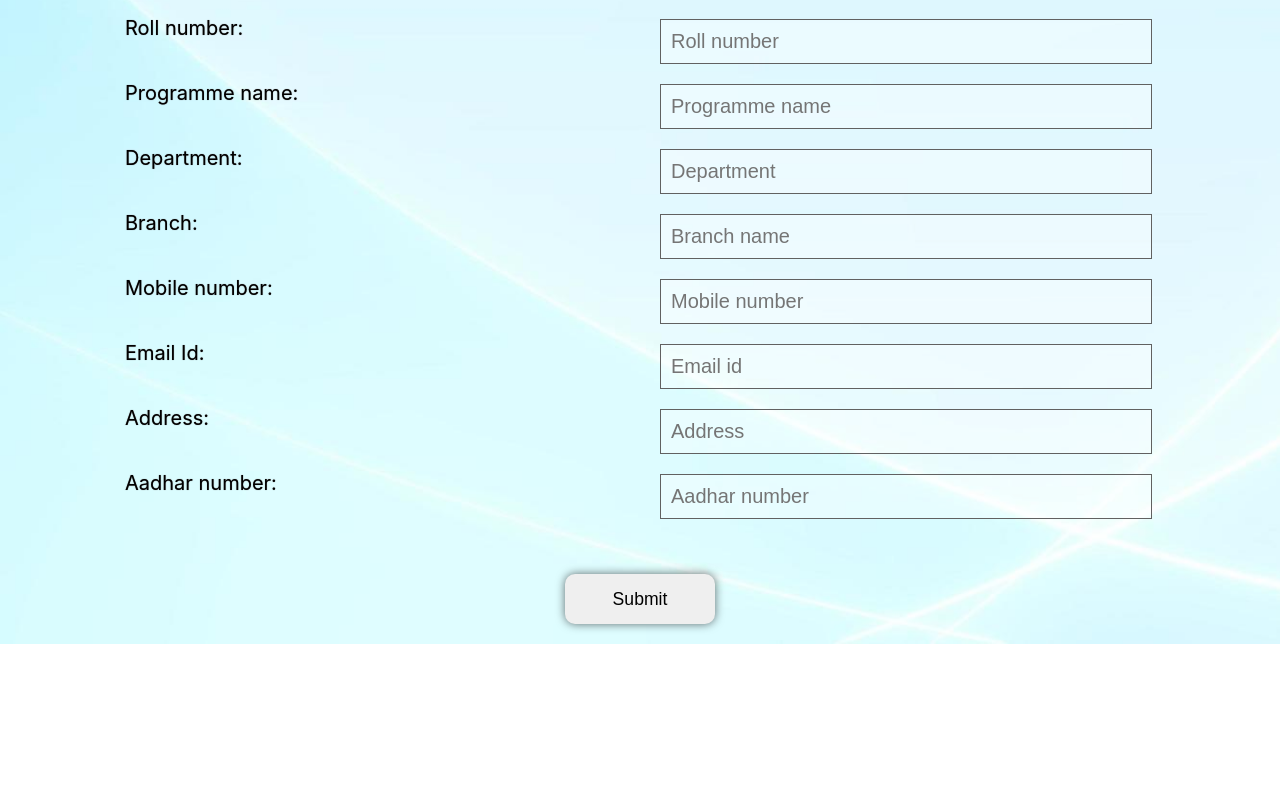
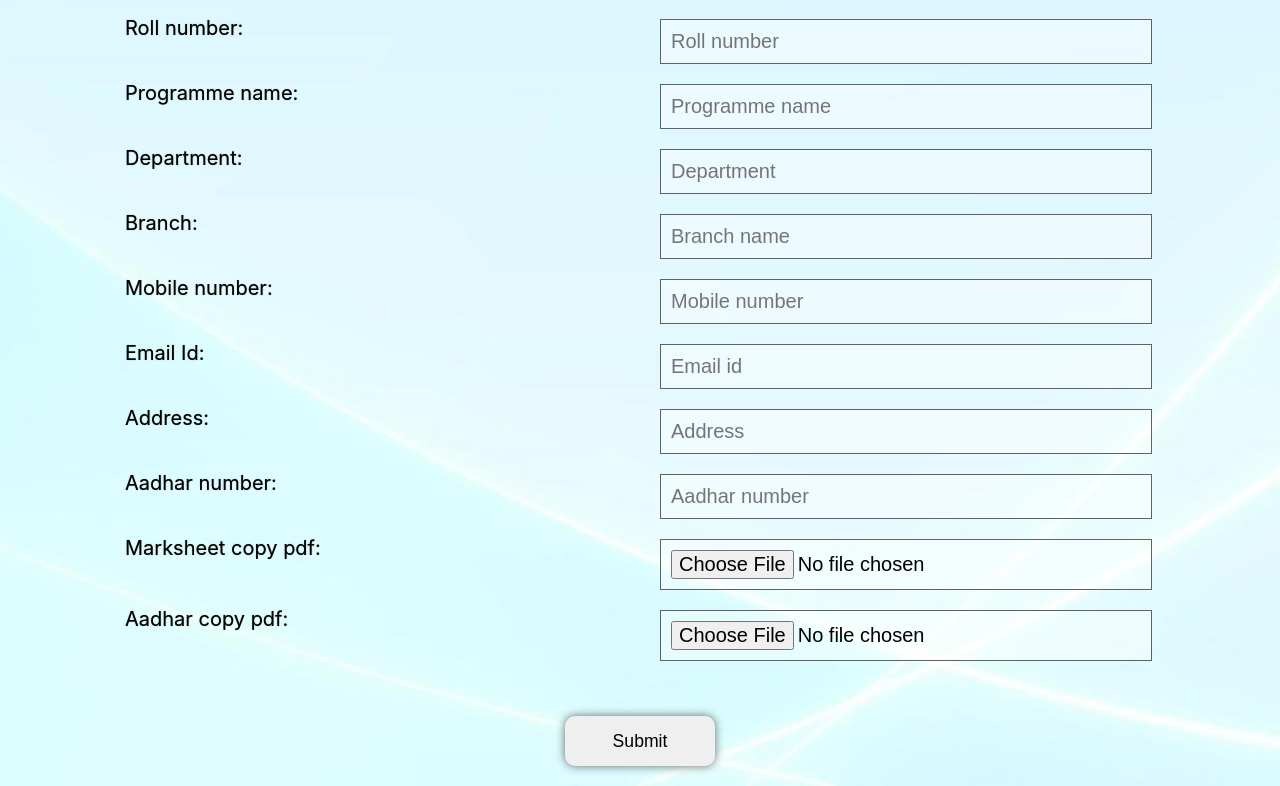
Before and after one commit to Arnavgarg68/Module1Darpan, a React (Create React App) app: page / in a window 1280 px wide. Shown: the part 298-1084 px from the top of the page. Before the commit the page ends 942 px from the top, so only its background shows below. Built offline with nearby package versions, Linux system fonts and the light colour scheme.

Commit message:
file field done

```diff
--- a/src/App.css
+++ b/src/App.css
@@ -3,8 +3,9 @@ body{
   padding: 0;
   box-sizing: border-box;
   background-image: url('./white-and-blue-tone-abstract-background-backdrop-for-presentation-design-for-website-concept-of-beauty-and-health-business-brochure-free-photo.jpg');
-  background-repeat: no-repeat;
+  /* background-repeat: no-repeat; */
   background-size: cover;
+  background-position: center;
 }
 .Header-main{
   background-color: orange;
@@ -43,6 +44,7 @@ body{
 }
 /* Input field css */
 form{
+
   display: flex;
   flex-direction: column;
   justify-content: center;
--- a/src/components/InputPage.jsx
+++ b/src/components/InputPage.jsx
@@ -35,6 +35,10 @@ export default function InputPage() {
             <input type="text" id='address' className="InputPage-field" placeholder='Address'/>
             <label htmlFor="aadhar" className='InputPage-Labels'>Aadhar number:</label>
             <input type="text" id='aadhar' className="InputPage-field" placeholder='Aadhar number'/>
+            <label htmlFor="marksheet" className='InputPage-Labels'>Marksheet copy pdf:</label>
+            <input type="file" id='marksheet' accept="application/pdf" className="InputPage-field" placeholder='Aadhar number'/>
+            <label htmlFor="aadharcopy" className='InputPage-Labels'>Aadhar copy pdf:</label>
+            <input type="file" id='aadharcopy' accept="application/pdf" className="InputPage-field" placeholder='Aadhar number'/>
             </div>
             <button type='submit' className="submitButton">Submit</button>
             </form>
```
